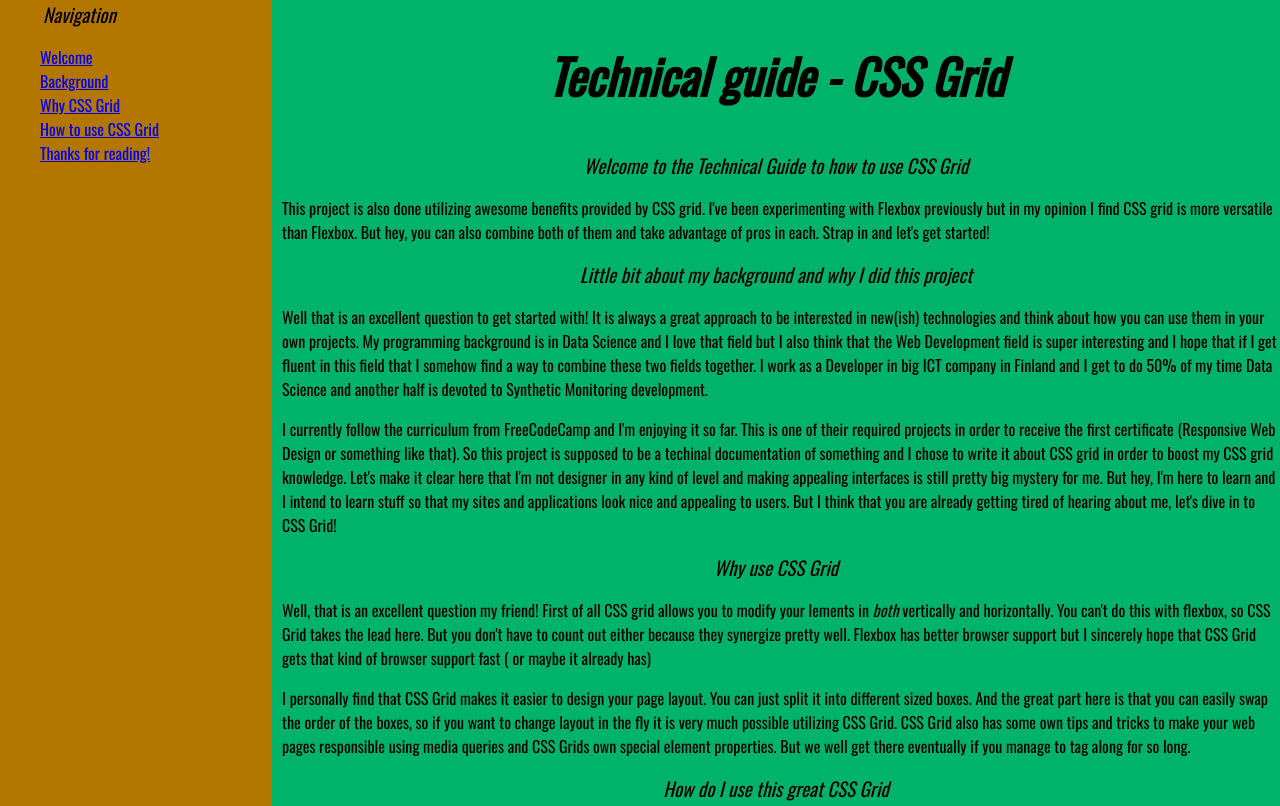
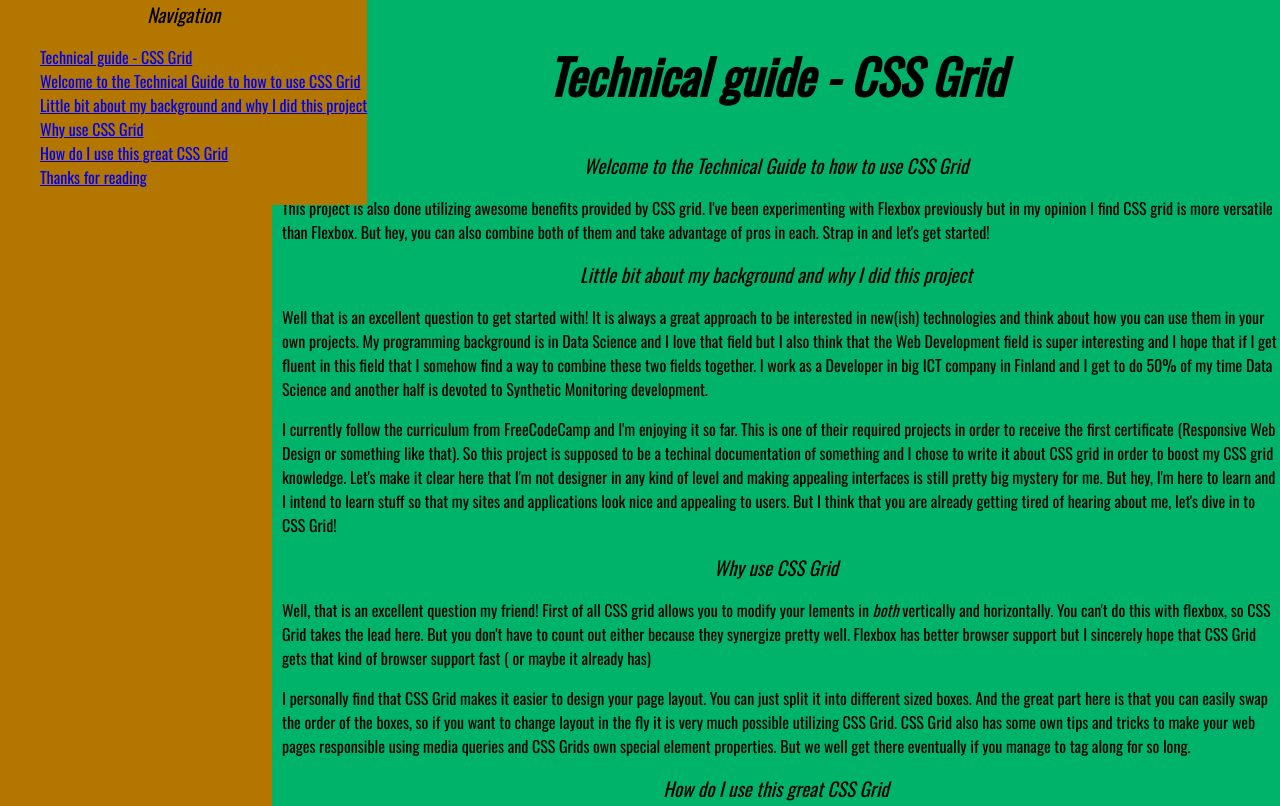
Before and after one commit to Sphagnumshuffle/Web-Development-Projects, a plain HTML site: page Techical Documentation/index.html in a window 1280 px wide. Shown: the top 806 px of the page. Drawn offline with nearby package versions, Linux system fonts and the light colour scheme.

Commit message:
Less errors

```diff
--- a/Techical Documentation/index.html
+++ b/Techical Documentation/index.html
@@ -192,11 +192,12 @@
             Navigation
         </header>
             <ul>
-                <li><a href="#Welcome_to_the_Technical_Guide_to_how_to_use_CSS_Grid" class="nav-link">Welcome</a></li>
-                <li><a href="#Little_bit_about_my_background_and_why_I_did_this_project" class="nav-link">Background</a></li>
-                <li><a href="#Why_use_CSS_Grid" class="nav-link">Why CSS Grid</a></li>
-                <li><a href="#How_do_I_use_this_great_CSS_Grid" class="nav-link">How to use CSS Grid</a></li>
-                <li><a href="#Thanks_for_reading" class="nav-link">Thanks for reading!</a></li>
+                <li><a href="#Technical_guide_-_CSS_Grid" class="nav-link" rel="internal">Technical guide - CSS Grid</a></li>
+                <li><a href="#Welcome_to_the_Technical_Guide_to_how_to_use_CSS_Grid" class="nav-link" rel="internal">Welcome to the Technical Guide to how to use CSS Grid</a></li>
+                <li><a href="#Little_bit_about_my_background_and_why_I_did_this_project" class="nav-link" rel="internal">Little bit about my background and why I did this project</a></li>
+                <li><a href="#Why_use_CSS_Grid" class="nav-link" rel="internal">Why use CSS Grid</a></li>
+                <li><a href="#How_do_I_use_this_great_CSS_Grid" class="nav-link" rel="internal">How do I use this great CSS Grid</a></li>
+                <li><a href="#Thanks_for_reading" class="nav-link" rel="internal">Thanks for reading</a></li>
 
             </ul>
         </nav>
```
